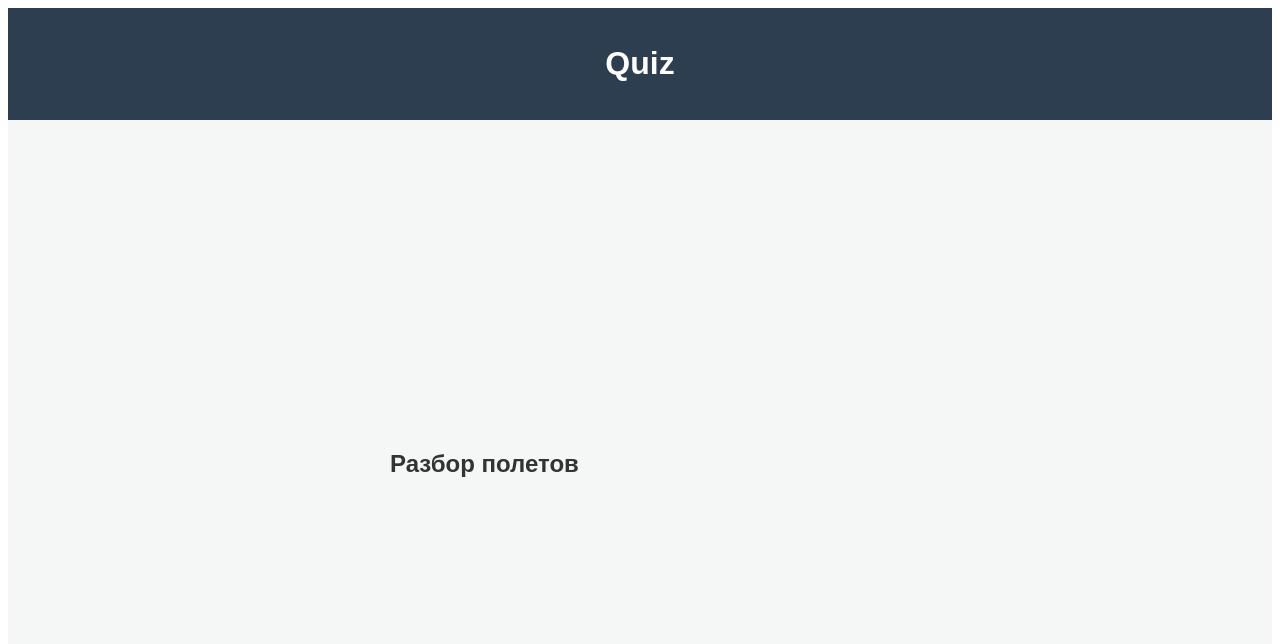
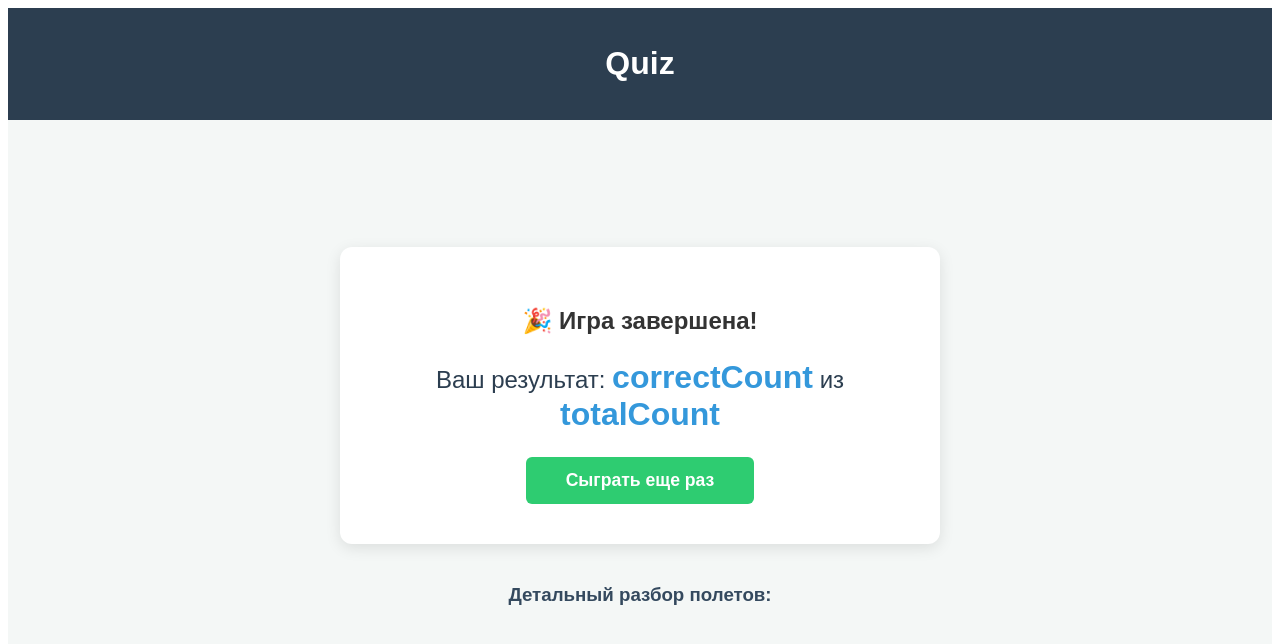
Before and after one commit to mejiamin/react_quiz_app, a React (Vite) app: page /results in a window 1280 px wide. Shown: the top 644 px of the page. Built offline with nearby package versions, Linux system fonts and the light colour scheme.

Commit message:
learned lesson-3

```diff
--- a/src/pages/results/ResultsPage.jsx
+++ b/src/pages/results/ResultsPage.jsx
@@ -6,9 +6,32 @@ export const ResultsPage = () => {
 
   const history = location.state?.history || []
 
+  if (false) {
+    return (
+      <div className={styles.container}>
+        <div className={styles.summaryCard}>
+          <h2>Нет данных для отображения 😔</h2>
+          <button onClick={handleRestart} className={styles.restartBtn}>
+            Начать игру
+          </button>
+        </div>
+      </div>
+    );
+  }
+
   return (
     <div className={styles.container}>
-      <h2>Разбор полетов</h2>
+      <div className={styles.summaryCard}>
+        <h2>🎉 Игра завершена!</h2>
+        <p className={styles.scoreText}>
+          Ваш результат: <span>correctCount</span> из <span>totalCount</span>
+        </p>
+        <button className={styles.restartBtn}>
+          Сыграть еще раз
+        </button>
+      </div>
+
+      <h3 className={styles.subtitle}>Детальный разбор полетов:</h3>
 
       <div className={styles.list}>
         {history.map((item, index) => (
@@ -16,20 +39,16 @@ export const ResultsPage = () => {
             key={index}
             className={`${styles.item} ${item.isCorrect ? styles.correct : styles.wrong}`}
           >
-            <img
-              src={item.flag}
-              alt="Флаг"
-              className={styles.flag}
-            />
-
+            <img src={item.flag} alt="Флаг" className={styles.flag} />
             <div className={styles.info}>
-              <p><strong>Вопрос {index + 1}:</strong> {item.question}</p>
-
+              <p className={styles.questionTitle}><strong>Вопрос {index + 1}:</strong> {item.question}</p>
               <p>Ваш ответ: <span className={styles.badge}>{item.userAns}</span></p>
-
               {!item.isCorrect && (
                 <p>Правильный ответ: <strong>{item.correctAns}</strong></p>
               )}
+            </div>
+            <div className={styles.icon}>
+              {item.isCorrect ? '✅' : '❌'}
             </div>
           </div>
         ))}
--- a/src/pages/results/resultsPage.module.css
+++ b/src/pages/results/resultsPage.module.css
@@ -1,24 +1,71 @@
 .container {
-  max-width: 500px;
+  max-width: 600px;
   width: 100%;
+  display: flex;
+  flex-direction: column;
+  gap: 1.5rem;
+  padding-bottom: 2rem;
 }
 
+/* Стили для блока с результатами */
+.summaryCard {
+  background: white;
+  padding: 2.5rem;
+  border-radius: 12px;
+  box-shadow: 0 4px 15px rgba(0, 0, 0, 0.1);
+  text-align: center;
+}
+
+.scoreText {
+  font-size: 1.5rem;
+  margin: 1.5rem 0;
+  color: #2c3e50;
+}
+
+.scoreText span {
+  font-weight: bold;
+  font-size: 2rem;
+  color: #3498db;
+}
+
+.restartBtn {
+  padding: 0.8rem 2.5rem;
+  background-color: #2ecc71;
+  color: white;
+  border: none;
+  border-radius: 6px;
+  cursor: pointer;
+  font-size: 1.1rem;
+  font-weight: bold;
+  transition: background 0.2s;
+}
+
+.restartBtn:hover {
+  background-color: #27ae60;
+}
+
+.subtitle {
+  color: #34495e;
+  margin-top: 1rem;
+  text-align: center;
+}
+
+/* Стили для списка ответов */
 .list {
   display: flex;
   flex-direction: column;
   gap: 1rem;
-  margin-top: 1rem;
 }
 
 .item {
   display: flex;
   align-items: center;
-  gap: 1rem;
-  padding: 1rem;
+  gap: 1.2rem;
+  padding: 1.2rem;
   background: white;
   border-radius: 8px;
   border-left: 6px solid;
-  box-shadow: 0 2px 5px rgba(0, 0, 0, 0.05);
+  box-shadow: 0 2px 8px rgba(0, 0, 0, 0.05);
 }
 
 .correct {
@@ -30,12 +77,32 @@
 }
 
 .flag {
-  width: 60px;
+  width: 80px;
   height: auto;
-  border: 1px solid #eee;
+  border: 1px solid #e2e8f0;
+  border-radius: 4px;
+}
+
+.info {
+  flex: 1;
+}
+
+.questionTitle {
+  margin: 0 0 0.5rem 0;
+  color: #2c3e50;
 }
 
 .info p {
   margin: 0.2rem 0;
   font-size: 0.95rem;
+  color: #4a5568;
 }
+
+.badge {
+  font-weight: 500;
+  color: #2c3e50;
+}
+
+.icon {
+  font-size: 1.5rem;
+}
--- a/src/pages/start/StartPage.jsx
+++ b/src/pages/start/StartPage.jsx
@@ -1,7 +1,19 @@
 import { useLocation, useNavigate } from 'react-router-dom'
 import styles from './startPage.module.css'
+import { useEffect, useMemo, useState } from 'react'
+import { quizData } from '@/data'
 
+function shuffleArray(array) {
+  return [...array].sort(() => Math.random() - 0.5)
+}
 
+function generateOptions(correctAnswer, allCountries) {
+  const wrongCountriesFiltered = allCountries.filter(country => country !== correctAnswer)
+
+  const randomWrongAnswers = shuffleArray(wrongCountriesFiltered).slice(0, 3)
+
+  return shuffleArray([...randomWrongAnswers, correctAnswer])
+}
 
 export const StartPage = () => {
   const location = useLocation()
@@ -9,35 +21,97 @@ export const StartPage = () => {
 
   const totalCount = location.state?.totalCount || 10
 
+  const questionsForGame = useMemo(() => {
+    return shuffleArray(quizData.questions).slice(0, totalCount)
+  }, [totalCount])
 
+  const [currentIndex, setCurrentIndex] = useState(0)
+  const [options, setOptions] = useState([])
+  const [selectedAnswer, setSelectedAnswer] = useState(null)
+  const [answersHistory, setAnswersHistory] = useState([])
+
+  const currentQuestion = questionsForGame[currentIndex]
+
+  useEffect(() => {
+    if (currentQuestion) {
+      const generated =
+        generateOptions(currentQuestion.correctAnswer, quizData.countries)
+
+      setOptions(generated)
+      setSelectedAnswer(null)
+    }
+  }, [currentIndex, currentQuestion])
+
+  if (!currentQuestion) return null
+
+  const handleOptionClick = (chosenOption) => {
+    if (selectedAnswer) return
+
+    setSelectedAnswer(chosenOption)
+    const isCorrect = chosenOption === currentQuestion.correctAnswer
+
+    setAnswersHistory(prev => [
+      ...prev,
+      {
+        question: currentQuestion.question,
+        correctAns: currentQuestion.correctAnswer,
+        userAns: chosenOption,
+        isCorrect: isCorrect,
+        flag: currentQuestion.flag
+      }
+    ])
+  }
+
+  const handleNext = () => {
+    if (currentIndex < questionsForGame.length - 1) {
+      setCurrentIndex(prev => prev + 1)
+    } else {
+      navigate('/results', { state: { history: answersHistory } })
+    }
+  }
 
   return (
     <div className={styles.card}>
       <div className={styles.progress}>
-        Вопрос {1} из ...length
+        Вопрос {currentIndex + 1} из {questionsForGame.length}
       </div>
 
-      <h2 className={styles.questionText}>Страна</h2>
+      <h2 className={styles.questionText}>{currentQuestion.question}</h2>
 
       <img
+        src={currentQuestion.flag}
         alt="Флаг страны"
         className={styles.flagImage}
       />
 
       <div className={styles.optionsGrid}>
+        {options.map((option, index) => {
+          let btnClass = styles.optionBtn
 
-        {/* map */}
-        <button
-          className={styles.btnClass}
-        >
-          option
-        </button>
+          if (selectedAnswer) {
+            if (option === currentQuestion.correctAnswer) {
+              btnClass += ` ${styles.correct}`
+            } else if (option === selectedAnswer) {
+              btnClass += ` ${styles.wrong}`
+            }
+          }
 
+          return (
+            <button
+              key={index}
+              className={btnClass}
+              onClick={() => handleOptionClick(option)}
+              disabled={!!selectedAnswer}
+            >
+              {option}
+            </button>
+          )
+        })}
       </div>
 
-      {true && (
-        <button className={styles.nextBtn}>
-          {false
+      {selectedAnswer && (
+        <button onClick={handleNext} className={styles.nextBtn}>
+          {currentIndex === questionsForGame.length - 1
             ? 'Посмотреть результаты'
             : 'Дальше →'
           }
```
Also changed, not shown: 1 other file (tests, documents, lock files or other folders).
